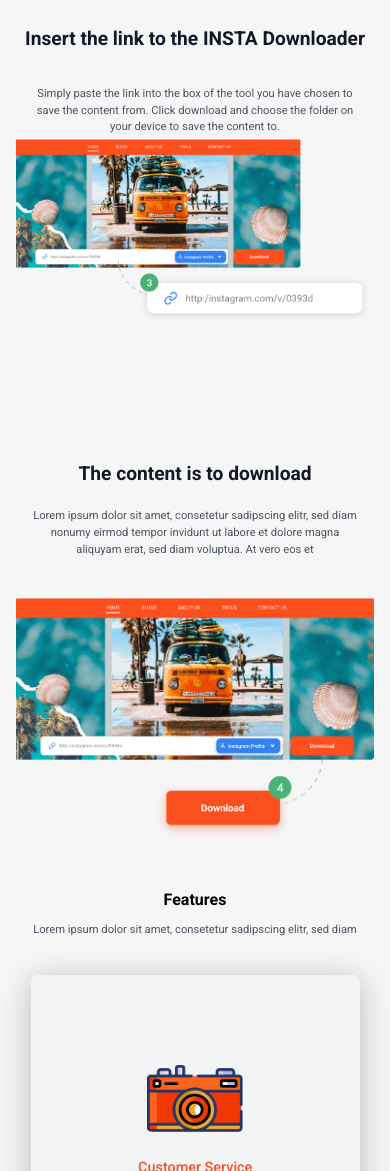
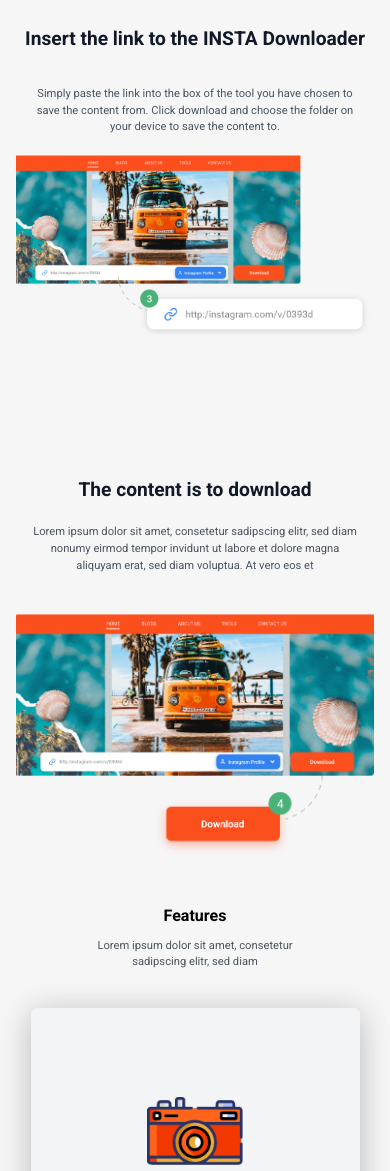
Before and after one commit to shaheerkn/insta, a website: page dist/index.html in a window 390 px wide. Shown: the part 1480-2651 px from the top of the page. Drawn offline with nearby package versions, Linux system fonts and the light colour scheme.

Commit message:
fixes added

```diff
--- a/dist/index.html
+++ b/dist/index.html
@@ -498,7 +498,7 @@
 
   <section class="text-gray-600 body-font">
     <div class="lg:container px-5 py-14 md:py-12 mx-auto flex flex-wrap items-center justify-between lg:flex-row flex-col">
-      <div class="lg:w-1/2 order-2 lg:order-1">
+      <div class="lg:w-1/2 order-2 lg:order-1 md:mt-0 mt-5">
         <img class="object-cover w-full" src="./assets/imgs/Group 411.png" alt="stats">
       </div>
       <div class="flex flex-wrap lg:order-2 -mx-4 mt-12 text-center lg:text-left mb-auto lg:w-1/2 content-start">
@@ -529,7 +529,7 @@
 
   <section class="max-w-[1365px] m-auto text-center mb-[240px]">
     <h1 class="text-[20px] md:text-[30px] lg:text-[50px] font-bold mb-3">Features</h1>
-    <p class="text-[14px] md:text-[20px] mb-4 md:mb-8 max-w-[534px] mx-auto text-[#4b5563]">Lorem ipsum dolor sit amet, consetetur sadipscing elitr, sed diam</p>
+    <p class="text-[14px] md:text-[20px] mb-4 md:mb-8 sm:max-w-[534px] max-w-[300px] mx-auto text-[#4b5563]">Lorem ipsum dolor sit amet, consetetur sadipscing elitr, sed diam</p>
     <div class="flex justify-center items-center">
 
       <div class="swiper mySwiper">
```
Also changed, not shown: dist/styles/style.css.
